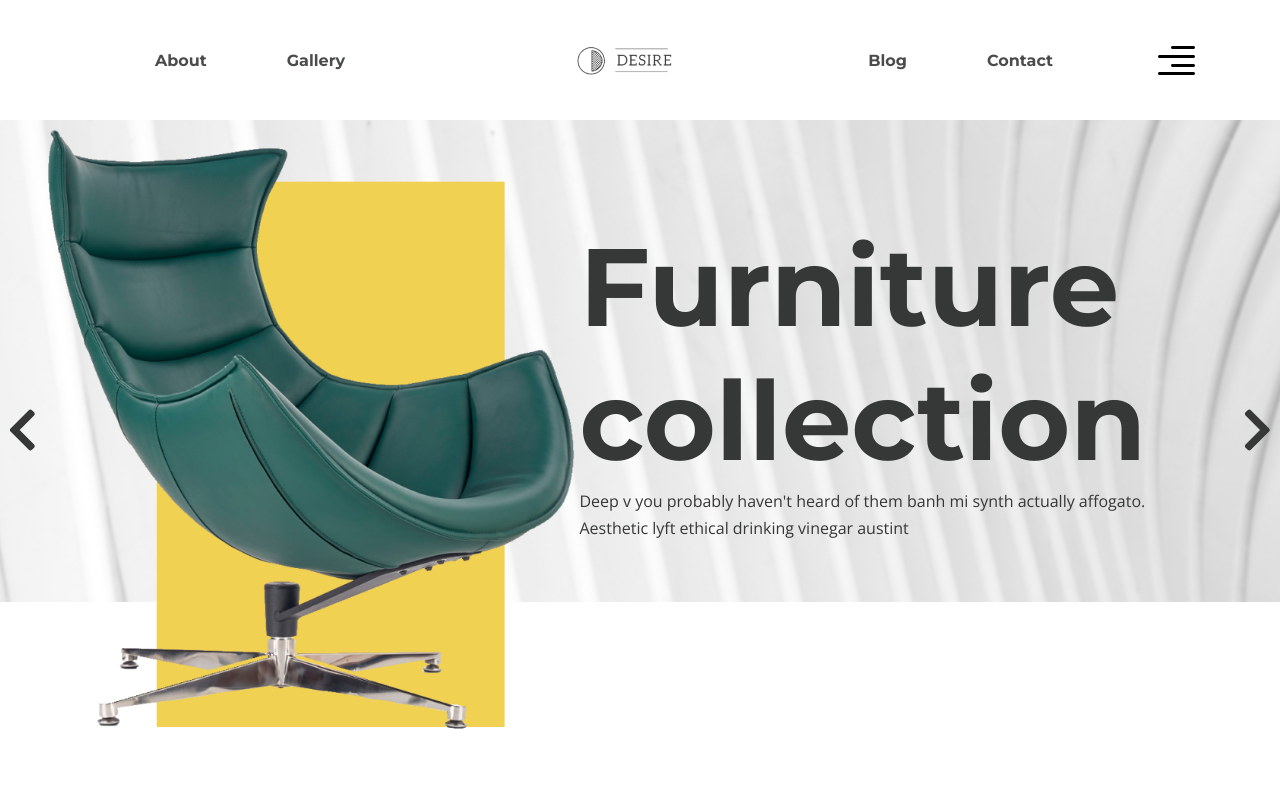
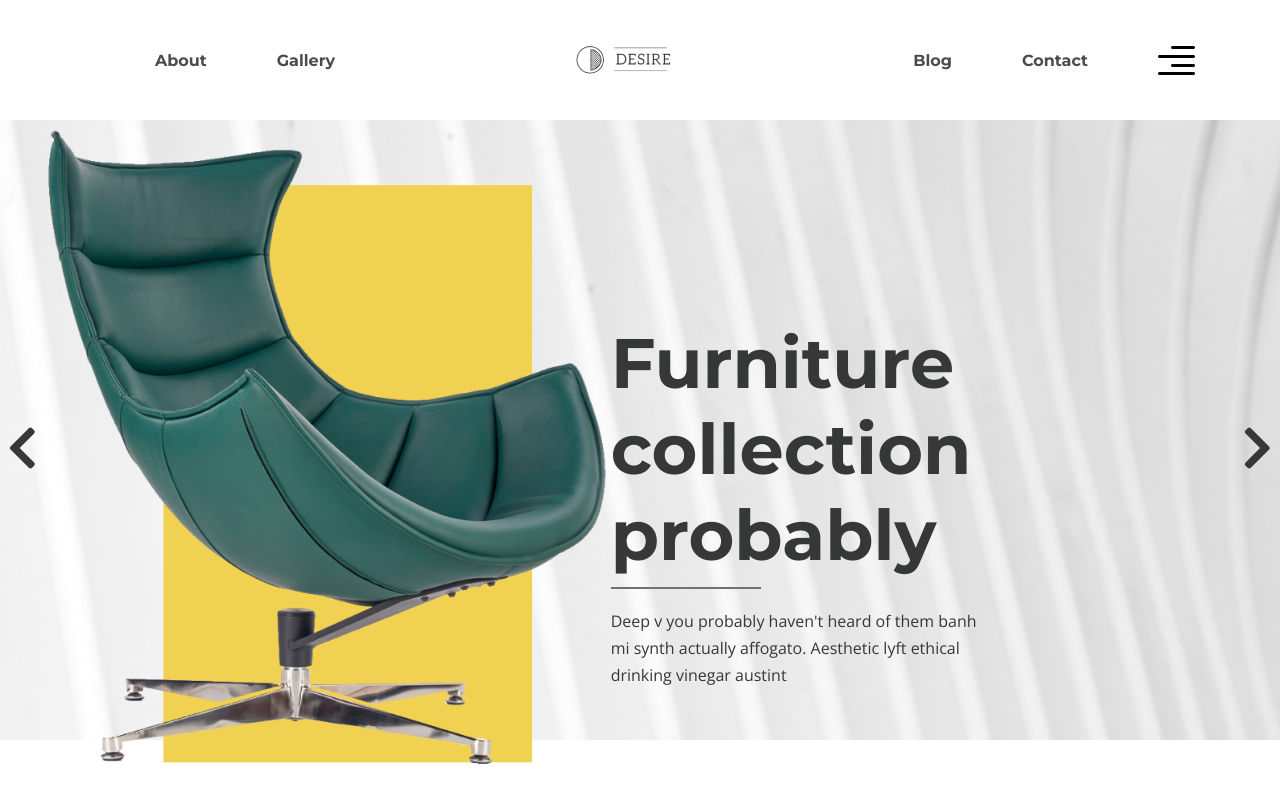
Before and after one commit to werwarmort/furniture-react-ts, a React (Create React App) app: page / in a window 1280 px wide. Shown: the top 800 px of the page. Built offline with nearby package versions, Linux system fonts and the light colour scheme.

Commit message:
trying to do adaptive. Started to think about suicide

```diff
--- a/src/App.tsx
+++ b/src/App.tsx
@@ -27,7 +27,6 @@ const router = createBrowserRouter(
       <Route path="about" element={<AboutPage />} />
       <Route path="gallery" element={<GalleryPage />} />
       <Route path="blog" element={<BlogPage />} />
-
       <Route path="post" element={<BlogPost />} />
       <Route path="contact" element={<ContactPage />} />
     </Route>
--- a/src/components/carousel/Carousel.scss
+++ b/src/components/carousel/Carousel.scss
@@ -40,12 +40,21 @@
   font-style: normal;
   font-weight: 700;
   line-height: normal;
+  position: relative;
+  max-width: 1210px;
   &::after {
     content: "";
     position: absolute;
     left: 0;
+    bottom: -4%;
+    height: 2px;
     width: 150px;
     background: #6d7278;
-    bottom: 0;
   }
 }
+.top__slider-text {
+  margin-top: 30px;
+}
+
+.top__slider-img {
+}
--- a/src/components/menu.tsx
+++ b/src/components/menu.tsx
@@ -1,6 +1,7 @@
 import bigLogo from "../images/BigLogo.svg";
 import close from "../images/close.svg";
 import rightsideImg from "../images/content/Rectangle.jpg";
+import { NavLink, Link } from "react-router-dom";
 
 const RightSideMenu = ({
   active,
@@ -15,16 +16,40 @@ const RightSideMenu = ({
         <img onClick={() => setActive(false)} src={close} alt="" />
       </button>
       <div className="rightside-menu__content">
-        <a className="rightside-menu__logo" href="#">
+        <Link className="rightside-menu__logo" to="/">
           <img src={bigLogo} alt="" />
-        </a>
+        </Link>
         <h4 className="rightside-menu__title">Furniture for life</h4>
+        <div className="menu-deviceWidth540">
+          <h2>
+            <NavLink className="menu-deviceWidth540__title" to="/">
+              Home
+            </NavLink>
+          </h2>
+          <h2>
+            <NavLink className="menu-deviceWidth540__title" to="/about">
+              About
+            </NavLink>
+          </h2>
+          <h2>
+            <NavLink className="menu-deviceWidth540__title" to="/gallery">
+              Gallery
+            </NavLink>
+          </h2>
+          <h2>
+            <NavLink className="menu-deviceWidth540__title" to="/blog">
+              Blog
+            </NavLink>
+          </h2>
+          <h2>
+            <NavLink className="menu-deviceWidth540__title" to="/contact">
+              Contact
+            </NavLink>
+          </h2>
+        </div>
         <div className="rightside-menu__line" />
-
         <h3 className="rightside-menu__list">Обратная связь</h3>
-        <h3 className="rightside-menu__list">блог</h3>
         <h3 className="rightside-menu__list">Заказы</h3>
-
         <p className="rightside-menu__text">
           Sustainable hot chicken skateboard, dreamcatcher meggings actually
           squid. Slow-carb everyday carry +1 art party microdosing, put a bird
--- a/src/layouts/LayOut.tsx
+++ b/src/layouts/LayOut.tsx
@@ -4,6 +4,8 @@ import React, { useState } from "react";
 import { Outlet, NavLink } from "react-router-dom";
 
 import RightSideMenu from "../components/menu";
+
+import bigLogo from "../images/BigLogo.svg";
 
 const Layout = () => {
   const [menuActive, setMenuActive] = useState(false);
@@ -35,7 +37,12 @@ const Layout = () => {
                 </ul>
               </nav>
               <NavLink className="logo" to="/">
-                <img src={require("../images/logo.png")} alt="logo" />
+                <img className="smallDeviceWidth" src={bigLogo} alt="" />
+                <img
+                  className="highDeviceWidth"
+                  src={require("../images/logo.png")}
+                  alt="logo"
+                />
               </NavLink>
               <nav className="menu">
                 <ul className="menu__list">
--- a/src/pages/home.tsx
+++ b/src/pages/home.tsx
@@ -21,8 +21,11 @@ const HomePage = () => {
           <Carousel>
             <div className="top__slider-item item-1">
               <img className="top__slider-img" src={sliderImg} alt="images" />
+
               <div className="top__slider-info">
-                <h2 className="top__slider-title">Furniture collection</h2>
+                <h2 className="top__slider-title">
+                  Furniture collection probably
+                </h2>
                 <p className="top__slider-text">
                   Deep v you probably haven't heard of them banh mi synth
                   actually affogato. Aesthetic lyft ethical drinking vinegar
--- /dev/null
+++ b/src/scss/_media.scss
@@ -0,0 +1,78 @@
+@media (max-width: 1280px) {
+  .top__slider-info {
+    display: flex;
+    flex-direction: column;
+    padding-top: 80px;
+  }
+  .top__slider-title {
+    width: 566px;
+    min-height: 170px;
+    padding-right: 50px;
+    padding-top: 20px;
+    font-size: 70px !important;
+    line-height: 20px;
+  }
+  .top__slider-text {
+    width: 566px;
+    padding-right: 200px;
+  }
+  //   .top__slider-img--wrapper {
+  //     width: 500px;
+  //     height: 656px;
+  //   }
+  //   .top__slider-img {
+  //     width: 400px;
+  //     height: 500px;
+  //     margin: 100px 40px 0 auto;
+  //   }
+}
+
+@media (max-width: 818px) {
+  .menu {
+    padding: 0 15px 0 0px;
+  }
+  .menu__list-item {
+    padding-left: 0;
+    & + .menu__list-item {
+      padding-right: 20px;
+    }
+  }
+  .logo {
+    margin: 0 25px 0 0;
+  }
+}
+
+@media (max-width: 565px) {
+  .logo {
+    position: relative;
+    min-width: 300px;
+    height: 100px;
+  }
+  .highDeviceWidth {
+    display: none;
+  }
+  .smallDeviceWidth {
+    display: block;
+    position: absolute;
+    padding-left: 35px;
+  }
+  .logo img {
+    // order: -1;
+    // margin: 0 auto;
+  }
+  .menu__list {
+    display: none;
+  }
+
+  .menu-deviceWidth540 {
+    display: inline-block;
+    &__title {
+      color: $title;
+      font-size: 20px;
+    }
+    .active {
+      text-shadow: 0.5px 0.5px 1px black;
+      transition: 0.2s;
+    }
+  }
+}
--- a/src/scss/style.scss
+++ b/src/scss/style.scss
@@ -27,16 +27,18 @@
 
 .logo {
   margin: 0 auto;
+  min-width: 98px;
+  height: 32px;
 }
 
 .menu {
   padding-left: 35px;
-  padding-right: 60px;
+  padding-right: 35px;
   &__list {
     display: flex;
   }
   &__list-item {
-    padding-right: 45px;
+    padding-right: 35px;
     padding-left: 35px;
   }
   &__list-link {
@@ -224,7 +226,8 @@
     margin: 0 auto;
   }
   &__logo {
-    margin-bottom: 40px;
+    margin-right: 25px;
+    margin-bottom: 10px;
     display: inline-block;
   }
   &__title {
@@ -279,9 +282,10 @@
 
 .top {
   background: url(../images/content/main_slider.jpg) no-repeat;
-  background-size: 100%;
+  background-size: cover;
+  background-position: center;
   width: 100%;
-  height: 620px;
+  max-height: 620px;
 }
 
 .container-fluid {
@@ -1186,3 +1190,13 @@
     line-height: 23px;
   }
 }
+
+.menu-deviceWidth540 {
+  display: none;
+}
+
+.smallDeviceWidth {
+  display: none;
+}
+
+@import "media";
```
